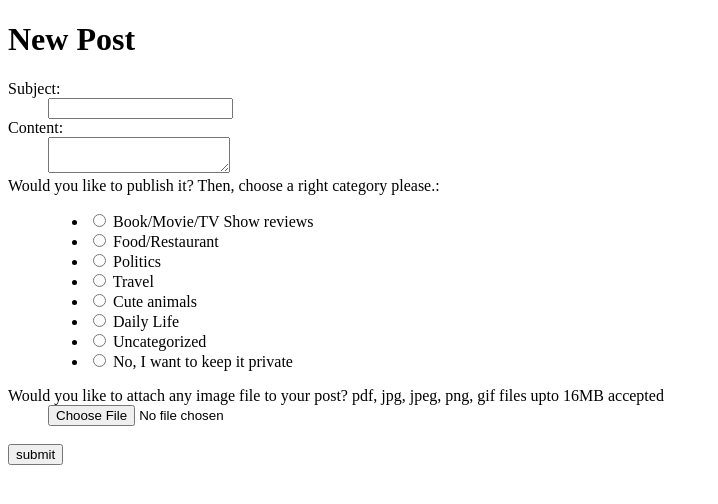
After one commit to michaella21/blog_hosting, a Flask app: page /post in a window 1280 px wide. The commit adds this page. Shown: the top 504 px of the page, without its empty margins (0-718 px from the left). Run offline with Flask 2, Linux system fonts and the light colour scheme; the visitor is signed in with stand-in values (Sample User, id 1); some libraries are stand-ins or nearby versions.

Commit message:
Add the image upload tool to handle attached image to the post

```diff
--- /dev/null
+++ b/forms.py
@@ -0,0 +1,28 @@
+# FlaskForm is a session secure form with CSRF protection
+from flask_wtf import FlaskForm as BaseForm
+from wtforms import RadioField, TextAreaField
+from wtforms import TextField, SubmitField, FileField
+from wtforms import validators
+
+
+class newPostForm(BaseForm):
+    subject = TextField("Subject",
+                        [validators.DataRequired("Please enter the subject of\
+                        your post.")])
+    content = TextAreaField("Content",
+                            [validators.DataRequired("You cannot submit\
+                             empty content.")])
+    publish = RadioField("Would you like to publish it? Then, choose a right\
+                         category please.",
+                         choices=[('review', 'Book/Movie/TV Show reviews'),
+                                  ('food', 'Food/Restaurant'),
+                                  ('politics', 'Politics'),
+                                  ('travel', 'Travel'),
+                                  ('animal', 'Cute animals'),
+                                  ('life', 'Daily Life'),
+                                  ('etc', "Uncategorized"),
+                                  ('no', "No, I want to keep it private")])
+
+    image = FileField('Would you like to attach any image file to your post?\
+                       pdf, jpg, jpeg, png, gif files upto 16MB accepted')
+    submit = SubmitField("submit")
--- a/templates/base.html
+++ b/templates/base.html
@@ -2,11 +2,14 @@
 <html lang="en">
 	<head>
 		<link href='http://fonts.googleapis.com/css?family=Roboto:400,300,700' rel='stylesheet' type='text/css'>
+
+
+
 	  <!--<link rel="stylesheet" href="//netdna.bootstrapcdn.com/bootstrap/3.1.1/css/bootstrap.min.css">
 		<link rel=stylesheet type=text/css href="{{ url_for('static', filename='styles.css') }}">-->
 	</head>
 	<body>
-		<div class="container">
+	 <div class="container">
 			{% block content %}
 			{% endblock %}
 		</div>
--- a/templates/main.html
+++ b/templates/main.html
@@ -32,7 +32,7 @@
 			<div class="row padding-top padding-bottom">
 					<div class="col-md-1"></div>
 					<div class="col-md-10 padding-none">
-						<a href="{{url_for('addNewPost')}}">
+						<a href="{{url_for('newPost')}}">
 							<button class="btn btn-default" id="new-restaurant">
 								<span class="glyphicon glyphicon-cutlery" area-hidden="true"></span> Write a new post
 							</button>
--- /dev/null
+++ b/templates/newPost.html
@@ -0,0 +1,37 @@
+{% extends "base.html" %}
+{% block content %}
+
+
+<h1> New Post</h1>
+{% for message in form.subject.errors %}
+	<div>{{message}}</div>
+{% endfor %}
+
+{% for message in form.content.errors %}
+	<div>{{message}}</div>
+{% endfor %}
+
+{% for message in form.publish.errors %}
+	<div>{{message}}</div>
+{% endfor %}
+
+		<div class ='row divider green'>
+		<form method='post' enctype='multipart/form-data' action="{{ url_for('newPost')}}">
+			{{ form.hidden_tag() }}
+			<dl>
+			<dt>{{ form.subject.label}}:</dt>
+			<dd>{{ form.subject}}</dd>
+			<dt>{{ form.content.label}}:</dt>
+			<dd>{{ form.content}}</dd>
+			<dt>{{ form.publish.label}}:</dt>
+			<dd>{{ form.publish}}</dd>
+			<dt>{{ form.image.label}}</dt>
+			<dd>{{ form.image}}</dd>
+			<br>
+			{{ form.submit }}
+		</dl>
+
+</form>
+</div>
+
+{% endblock %}
--- a/views.py
+++ b/views.py
@@ -1,4 +1,5 @@
 import sys
+import os
 import random
 import string
 import json
@@ -10,17 +11,43 @@ from sqlalchemy import create_engine
 from sqlalchemy.orm.exc import NoResultFound
 
 from flask import Flask, render_template, request, redirect, url_for
-from flask import flash, make_response
+from flask import flash, make_response, jsonify
 from flask import session as login_session
+from flask import send_from_directory
+
+# http://flask.pocoo.org/docs/0.12/patterns/fileuploads/
+from werkzeug.utils import secure_filename
 
 from models import Base, User, Post
+from forms import newPostForm
 
 sys.path.append('../')
-engine = create_engine('sqlite:///metablog.db')
+engine = create_engine('sqlite:///bloghost.db')
 Base.metadata.bind = engine
 DBSession = sessionmaker(bind=engine)
 session = DBSession()
 app = Flask(__name__)
+
+UPLOAD_FOLDER = 'static/photos'
+ALLOWED_EXTENSIONS = set(['pdf', 'png', 'jpg', 'jpeg', 'gif'])
+app.config['UPLOAD_FOLDER'] = UPLOAD_FOLDER
+
+
+def allowed_file(filename):
+    return '.' in filename and \
+           filename.rsplit('.', 1)[1].lower() in ALLOWED_EXTENSIONS
+
+
+def upload(file):
+    # before storing the data, forge it to the secure name
+    filename = secure_filename(file.filename)
+    file.save(os.path.join(app.config['UPLOAD_FOLDER'], filename))
+    return os.path.join(app.config['UPLOAD_FOLDER'], filename)
+
+
+@app.route('/files/<filename>')
+def uploaded_file(filename):
+    return send_from_directory(app.config['UPLOAD_FOLDER'], filename)
 
 
 @app.route('/login')
@@ -34,40 +61,36 @@ def showLogin():
 @app.route('/')
 @app.route('/main')
 def showMainPage():
-    recent = session.query(Post).filter_by(
-        publish_consent=1).order_by(Post.created).limit(10)
-    tops = session.query(Post).filter_by(
-        publish_consent=1).order_by(Post.likes).limit(10)
+    recent = session.query(Post).filter(
+        Post.publish != 'no').order_by(Post.created).limit(10)
+    tops = session.query(Post).filter(
+        Post.publish != 'no').order_by(Post.likes).limit(10)
     return render_template("main.html", recent=recent, tops=tops)
 
 
-@app.route('/newpost', methods=['GET', 'POST'])
-def addNewPost():
+@app.route('/post', methods=['GET', 'POST'])
+def newPost():
     if 'username' not in login_session:
         return redirect('/login')
-    if request.method == 'POST':
-        post = Post(subject=request.form['subject'],
+    form = newPostForm()
+    if form.validate_on_submit():
+        post = Post(subject=form.subject.data,
                     user_id=login_session['user_id'],
-                    content=request.form['content'],
+                    content=form.content.data,
                     created=time(),
-                    # need to force type=int to avoid default unicode type
-                    publish_consent=(request.form.get('consent', type=int)))
-
-        # by default, last_modified has the same value as the created.
+                    publish=form.publish.data)
         post.last_modified = post.created
         post.get_short_content()
-
-        if post.publish_consent == 1:
-            post.category = request.form['category']
-            post.published = post.created
+        if form.image.data and allowed_file(form.image.data.filename):
+            file = form.image.data
+            post.attached_img = upload(file)
 
         session.add(post)
         session.commit()
-
-        flash('New post is created!')
+        print post.subject, post.created, post.publish, post.attached_img
         return redirect('/')
-    else:
-        return render_template("new_post.html")
+    print form.errors
+    return render_template('newPost.html', form=form)
 
 
 @app.route('/viewpost/<int:post_id>', methods=['GET', 'POST'])
@@ -82,27 +105,26 @@ def viewPost(post_id):
     else:
         return render_template("view_post.html", post=post)
 
-
+"""
 @app.route('/editpost/<int:post_id>', methods=['GET', 'POST'])
 def editPost(post_id):
     post = session.query(Post).filter_by(id=post_id).one()
-    creator = session.query(User).filter_by(id=post.user_id).one()
+    creator = session.query(User).filter_by(id=post.user_id).all()
     if request.method == 'POST':
         post.subject = request.form['subject']
         post.content = request.form['content']
         post.publish_consent = request.form['consent']
         post.last_modified = time()
-        if post.publish_consent == True:
-            published_post = Published(subject=request.form['subject'],
-                                       category=request.form['category'],
-                                       published=time())
-            published_post.short_content = post.get_short_content()
-            session.add(published_post)
+        if post.category != request.form['category']:
+            post.category = request.form['category']
+            post.published = time()
+
+        session.add(post)
         session.commit()
         return redirect(url_for('viewPost', post_id=post_id))
     else:
-        return render_template("edit_post.html", post=post,
-                               published_post=published_post)
+        print post.subject
+        return render_template("edit_post.html", post=post)
 
 
 @app.route('/deletepost/<int:post_id>', methods=['GET', 'POST'])
@@ -120,6 +142,9 @@ def deletePost(post_id):
         return redirect('/')
     else:
         return render_template("delete_post.html", post=post)
+
+
+"""
 
 
 @app.route('/logout')
```
Also changed, not shown: models.py (+16 -7 lines), templates/edit_post.html (+9 -9 lines), templates/new_post.html (+70 -9 lines), bloghost.db (added), metablog.db (deleted), static/photos/findit.png (added), 3 other files.
